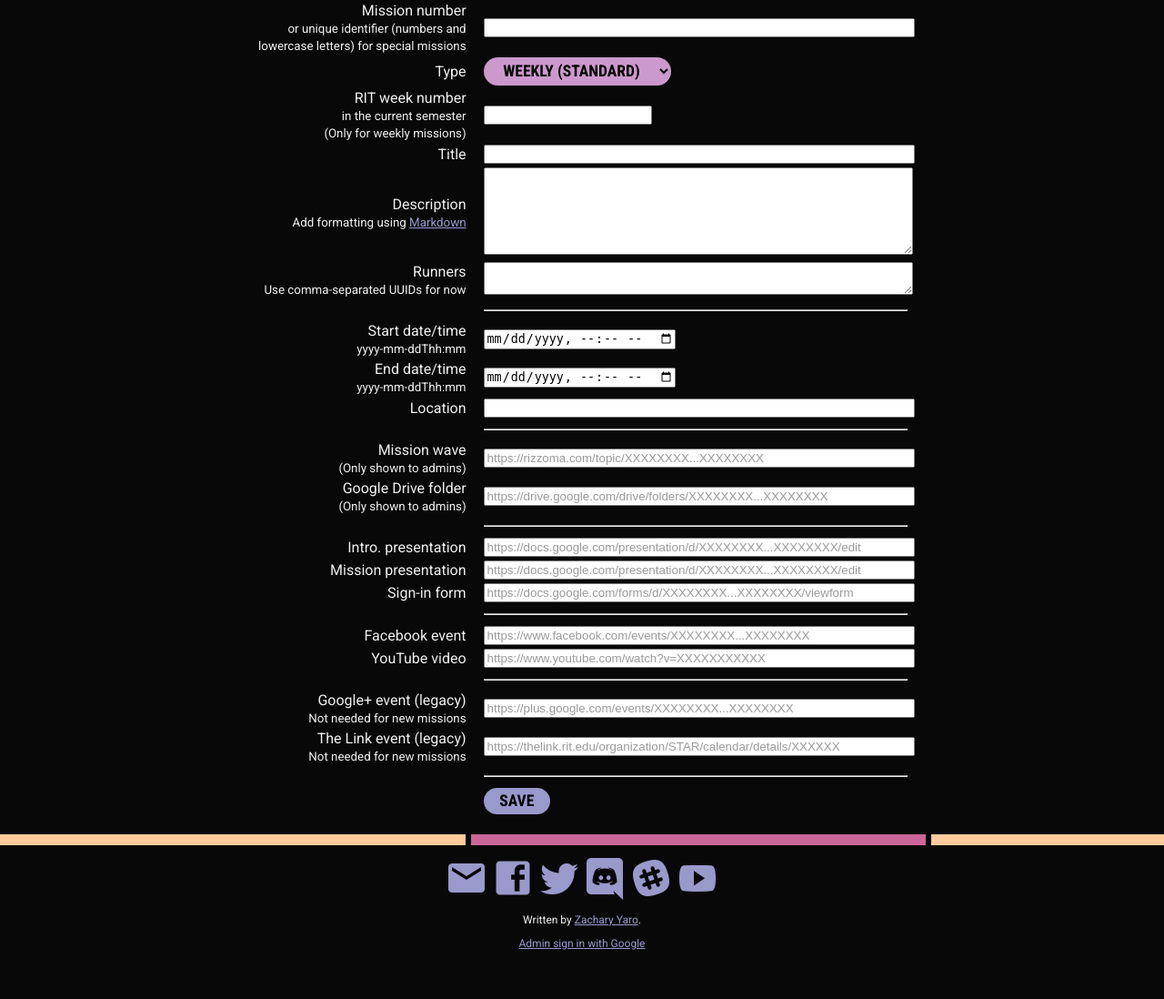
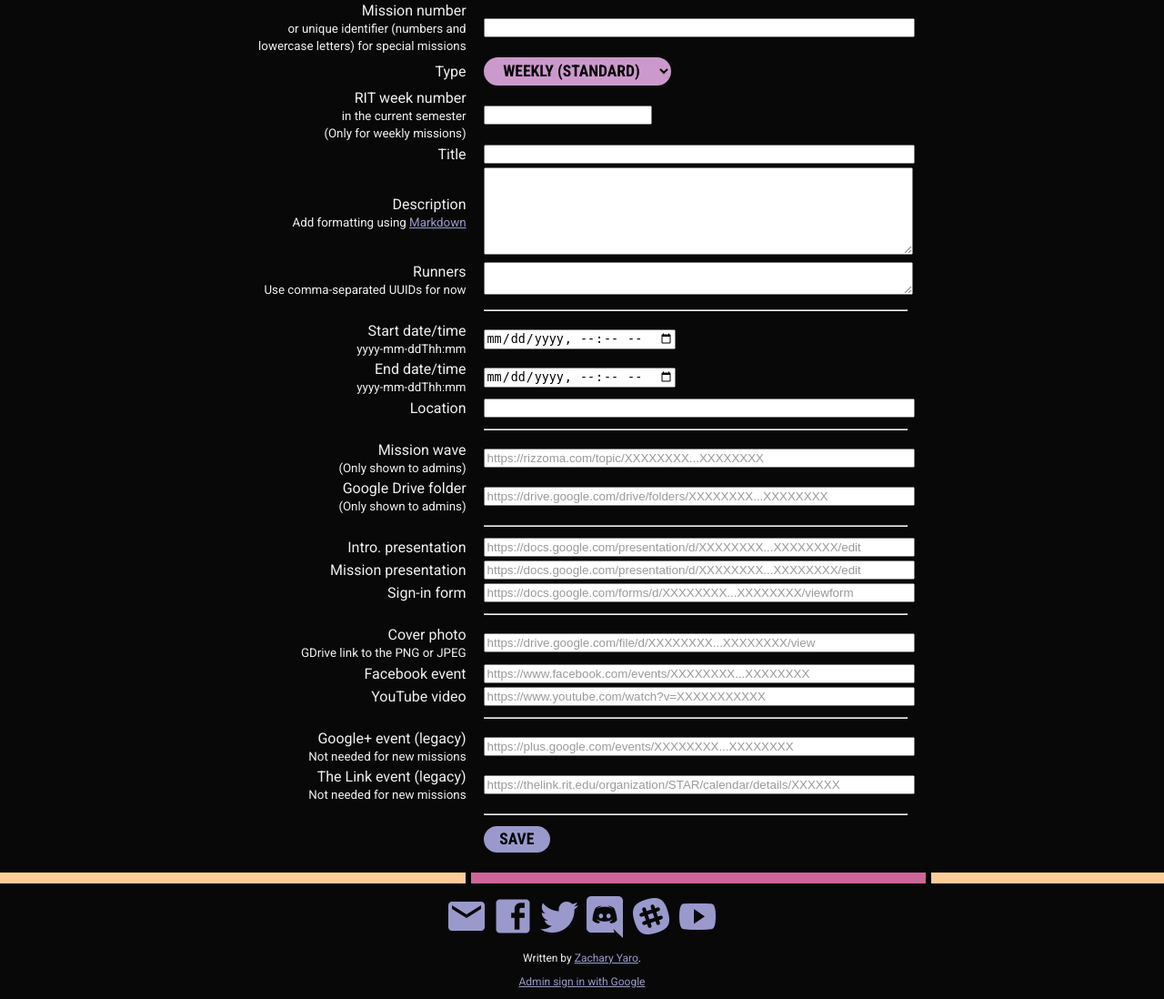
Before and after one commit to RITSTARClub/star-site, a Python web app: template templates/mission_edit.html in a window 1280 px wide. Shown: the part 247-1345 px from the top of the page at 91% size. Before the commit the page ends 1291 px from the top, so only its background shows below. Run offline with Jinja, Linux system fonts and the light colour scheme; the template is opened without the code that fills it, so the values that code supplies are empty.

Commit message:
Add the ability to link to a mission's cover photo file in GDrive

```diff
--- a/missions.py
+++ b/missions.py
@@ -139,7 +139,7 @@ class MissionEditPage(webapp2.RequestHandler):
 				setattr(mission, int_param, req_val)
 
 		# Update string values.
-		for str_param in ['title', 'description', 'location', 'carpool_location', 'wave_url', 'drive_url', 'intro_url', 'pres_url', 'sign_in_url', 'fb_url', 'gplus_url', 'the_link_url', 'youtube_url']:
+		for str_param in ['title', 'description', 'location', 'carpool_location', 'wave_url', 'drive_url', 'intro_url', 'pres_url', 'sign_in_url', 'cover_photo_url', 'fb_url', 'gplus_url', 'the_link_url', 'youtube_url']:
 			req_val = self.request.get(str_param)
 			if req_val or req_val == '':
 				req_val = urllib2.unquote(req_val)
--- a/models.py
+++ b/models.py
@@ -188,6 +188,7 @@ class Mission(ndb.Model):
 	pres_url = ndb.StringProperty()
 	sign_in_url = ndb.StringProperty()
 
+	cover_photo_url = ndb.StringProperty()
 	fb_url = ndb.StringProperty()
 	gplus_url = ndb.StringProperty()
 	the_link_url = ndb.StringProperty()
--- a/static/scripts/mission_field_validation.js
+++ b/static/scripts/mission_field_validation.js
@@ -41,6 +41,7 @@ window.addEventListener('load', function () {
 		'#drive_url,' +
 		'#intro_url,' +
 		'#sign_in_url,' +
+		'#cover_photo_url,' +
 		'#fb_url,' +
 		'#youtube_url,' +
 		'#gplus_url,' +
--- a/static/styles/base.css
+++ b/static/styles/base.css
@@ -143,11 +143,15 @@ aside {
 	}
 }
 
+.coverPhoto,
 .streamPlayer {
 	display: block;
 	width: 100%;
-	height: 405px;
 }
+	.streamPlayer {
+		height: 405px;
+	}
+
 @media (max-width: 600px) {
 	.streamPlayer {
 		height: 337px;
--- a/templates/mission_edit.html
+++ b/templates/mission_edit.html
@@ -250,6 +250,18 @@
 			</tr>
 			<tr>
 				<td>
+					<label for="cover_photo_url">
+						Cover photo
+						<br />
+						<small>GDrive link to the PNG or JPEG</small>
+					</label>
+				</td>
+				<td>
+					<input type="url" id="cover_photo_url" name="cover_photo_url" value="{{ mission.cover_photo_url or '' }}" placeholder="https://drive.google.com/file/d/XXXXXXXX...XXXXXXXX/view" pattern="https://drive.google.com/file/d/[A-Za-z0-9_\-]+(/view|/edit)?" />
+				</td>
+			</tr>
+			<tr>
+				<td>
 					<label for="fb_url">Facebook event</label>
 				</td>
 				<td>
```
